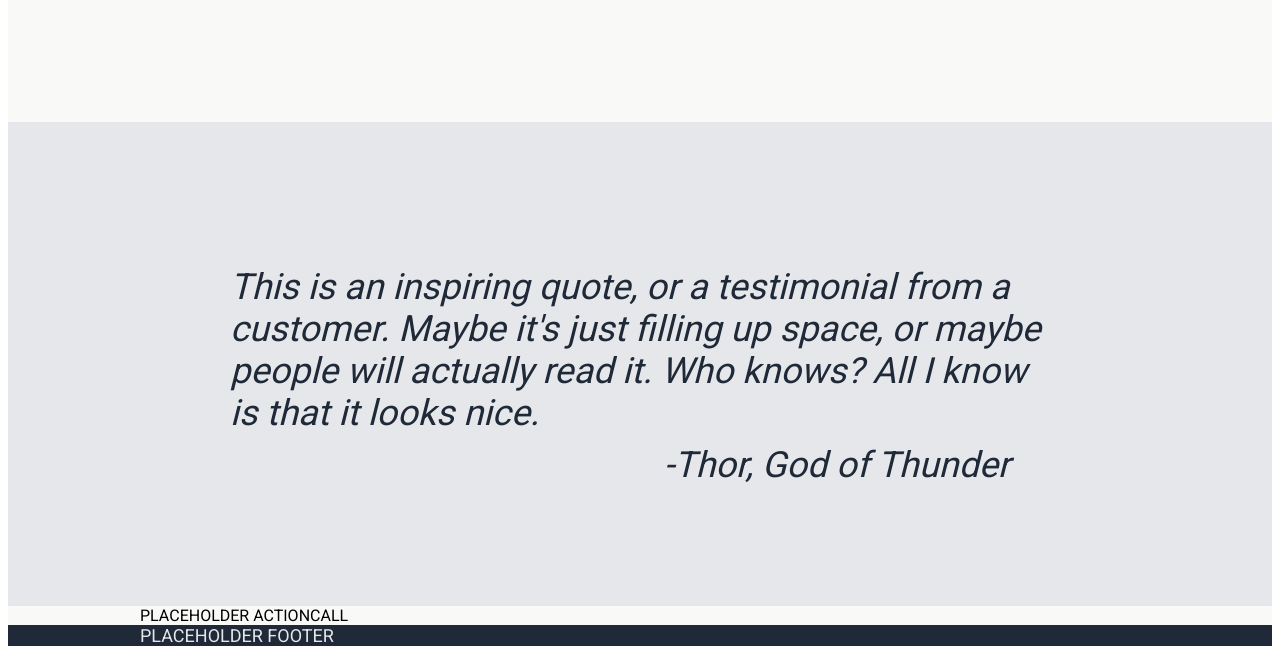
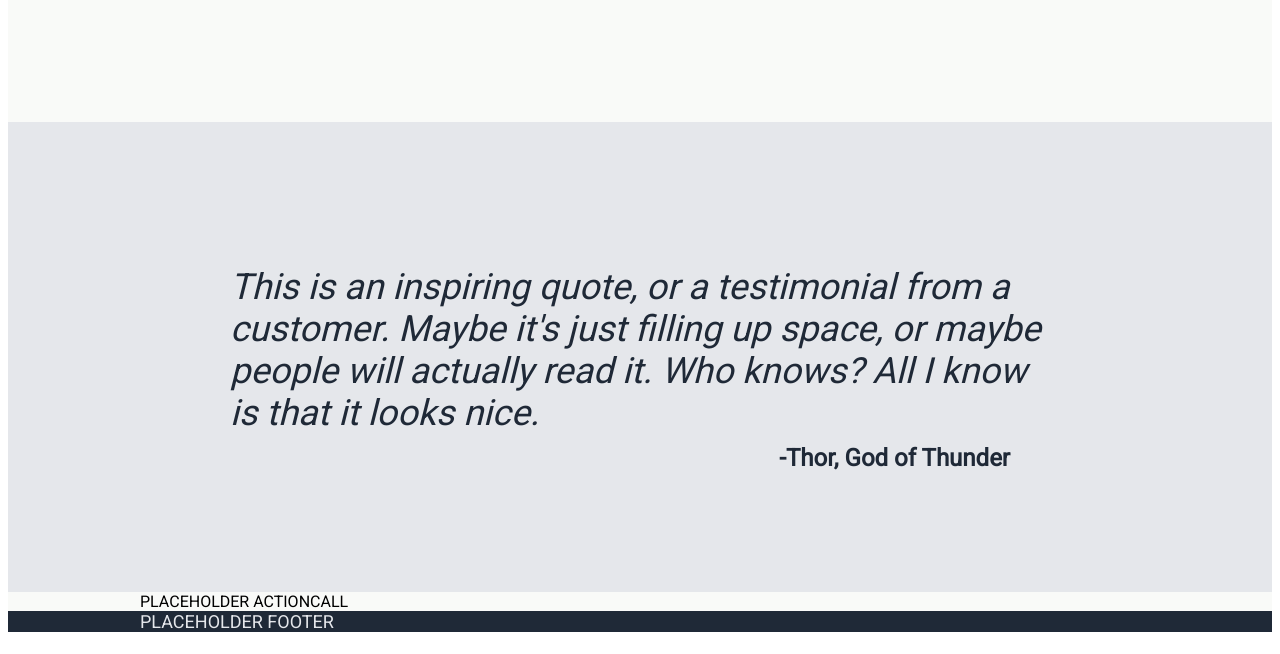
Before and after one commit to djanyreason/andThisIsAWebsite, a plain HTML site: page index.html in a window 1280 px wide. Shown: the part 888-1542 px from the top of the page. Drawn offline with Linux system fonts and the light colour scheme.

Commit message:
Formats font in Testimonial section

```diff
--- a/styles.css
+++ b/styles.css
@@ -151,18 +151,18 @@ button {
 
 .quote {
     align-self: flex-start;
+    color: #1F2937;
+    font-size: 36px;
+    font-style: italic;
+    font-weight: lighter;
 }
 
 .quotee {
     align-self: flex-end;
     padding: 0px 40px;
-}
-
-.testimonial {  /* For section differentiation while working - not permanent, to be deleted */
-    color: #1F2937;
-    font-size: 36px;
-    font-style: italic;
-    font-weight: lighter;
+    font-size: 24px;
+    font-weight: bold;
+    color: #1F2937
 }
 
 /* Action Call Styles */
```
